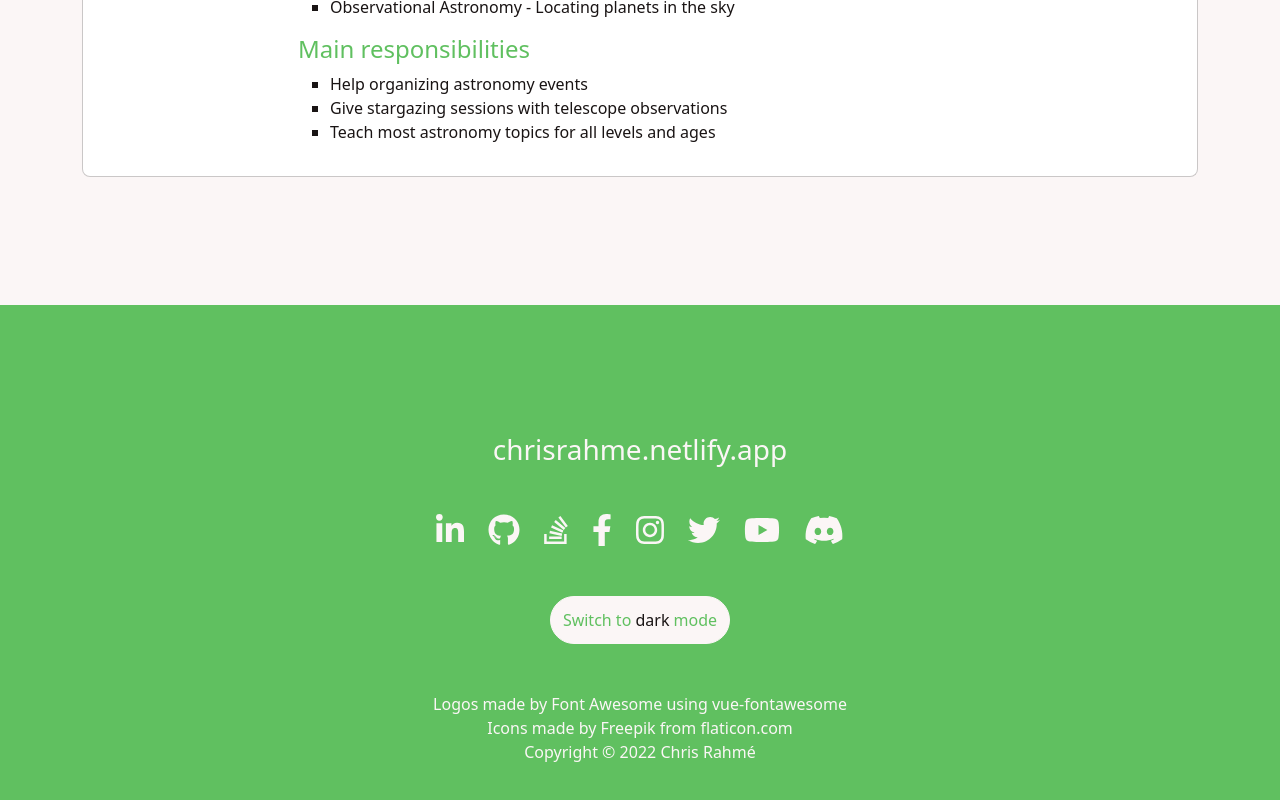
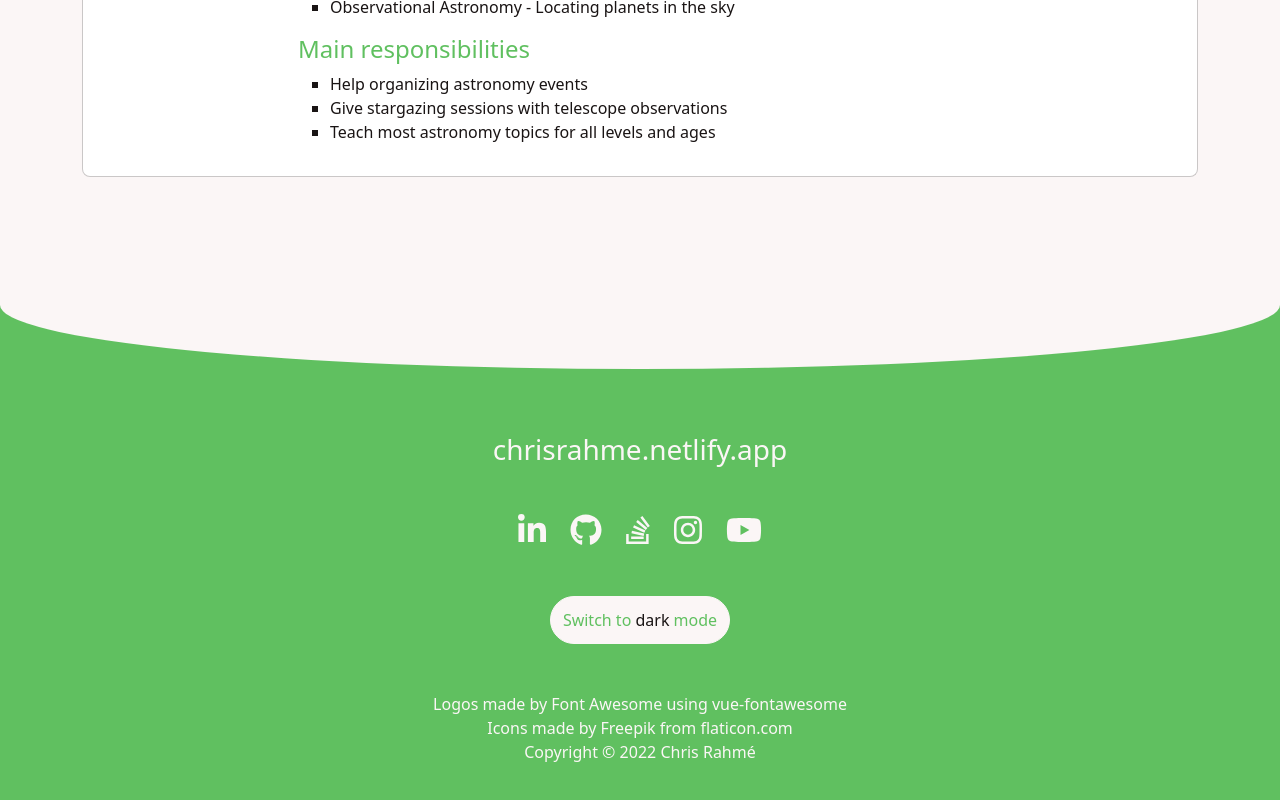
Before and after one commit to ChrisRahme/VueJs_Portfolio, a Vue app: page / in a window 1280 px wide. Shown: the part 2163-2963 px from the top of the page. Built offline with nearby package versions, Linux system fonts and the light colour scheme.

Commit message:
Footer curve

```diff
--- a/src/components/static/Footer.vue
+++ b/src/components/static/Footer.vue
@@ -16,19 +16,19 @@
 			<a class="so" target="_blank" href="https://stackoverflow.com/users/8978116/chris-rahmé">
 				<font-awesome-icon class="icon" size="2x" title="Stack Overflow" :icon="['fab', 'stack-overflow']"/>
 			</a>
-			<a class="fb" target="_blank" href="https://facebook.com/Chris.Rahme.1998">
+			<a class="hidden fb" target="_blank" href="https://facebook.com/Chris.Rahme.1998">
 				<font-awesome-icon class="icon" size="2x" title="Facebook"       :icon="['fab', 'facebook-f']"/>
 			</a>
 			<a class="ig" target="_blank" href="https://instagram.com/chris.rahme.1998">
 				<font-awesome-icon class="icon" size="2x" title="Instagram"      :icon="['fab', 'instagram']"/>
 			</a>
-			<a class="tw" target="_blank" href="https://twitter.com/ChrisRahme1998">
+			<a class="hidden tw" target="_blank" href="https://twitter.com/ChrisRahme1998">
 				<font-awesome-icon class="icon" size="2x" title="Twitter"        :icon="['fab', 'twitter']"/>
 			</a>
 			<a class="yt" target="_blank" href="https://youtube.com/channel/UC4RT-sfpBNT_H7tCPOMPiqw">
 				<font-awesome-icon class="icon" size="2x" title="YouTube"        :icon="['fab', 'youtube']"/>
 			</a>
-			<a class="dc" target="_blank" href="https://discord.com/ChrisLuigiTails#8681">
+			<a class="hidden dc" target="_blank" href="https://discord.com/ChrisLuigiTails#8681">
 				<font-awesome-icon class="icon" size="2x" title="Discord"        :icon="['fab', 'discord']"/>
 			</a>
 		</address>
@@ -58,6 +58,18 @@
 	padding-bottom: 4rem;
 	background-color: var(--color-primary);
 	color: var(--color-light);
+}
+
+#Footer::before {
+	content: '';
+	position: absolute;
+	height: 4rem;
+	width: 100%;
+	background-color: var(--color-light);
+	border-top-left-radius: 50% 100%;
+	border-top-right-radius: 50% 100%;
+	z-index: 10;
+	transform: translate(-50%, calc(-100% - 8rem + 4rem)) rotate(180deg); /* -100$ - #Footer padding-top + height */
 }
 
 
```
